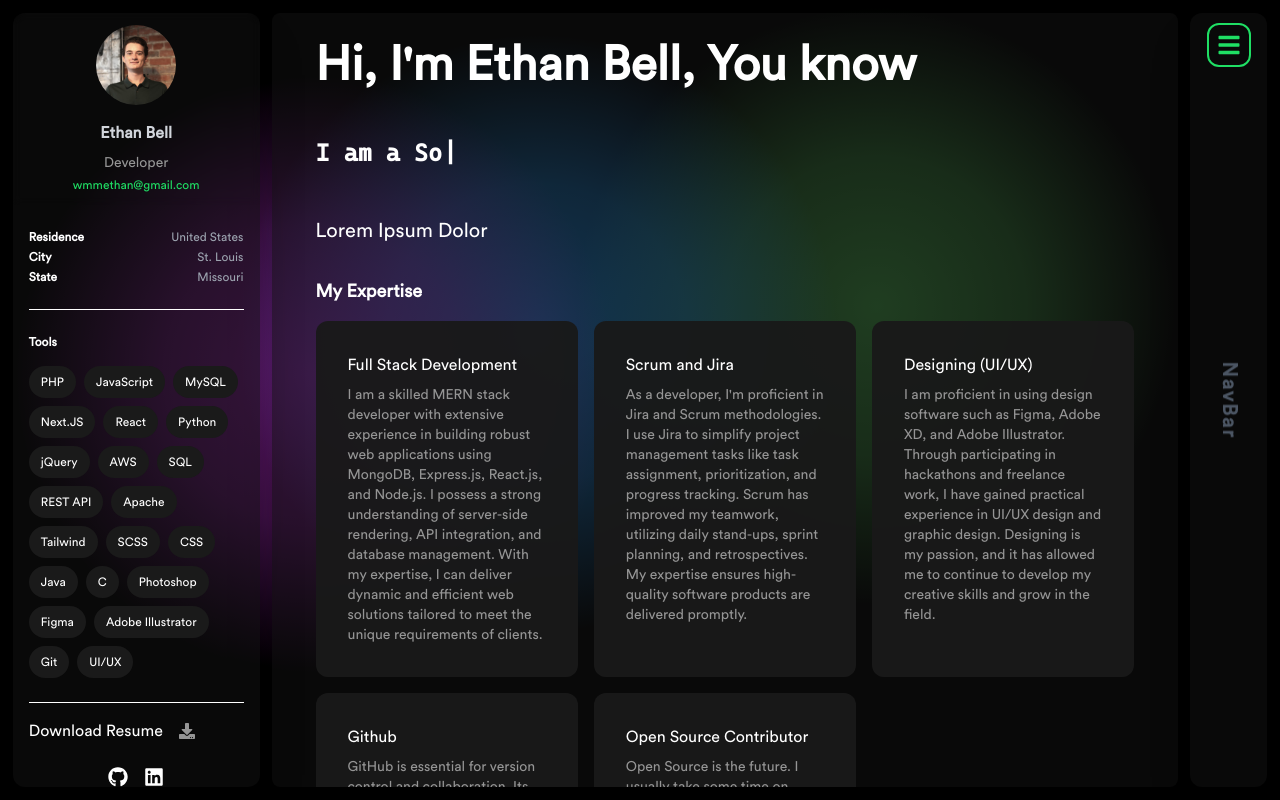
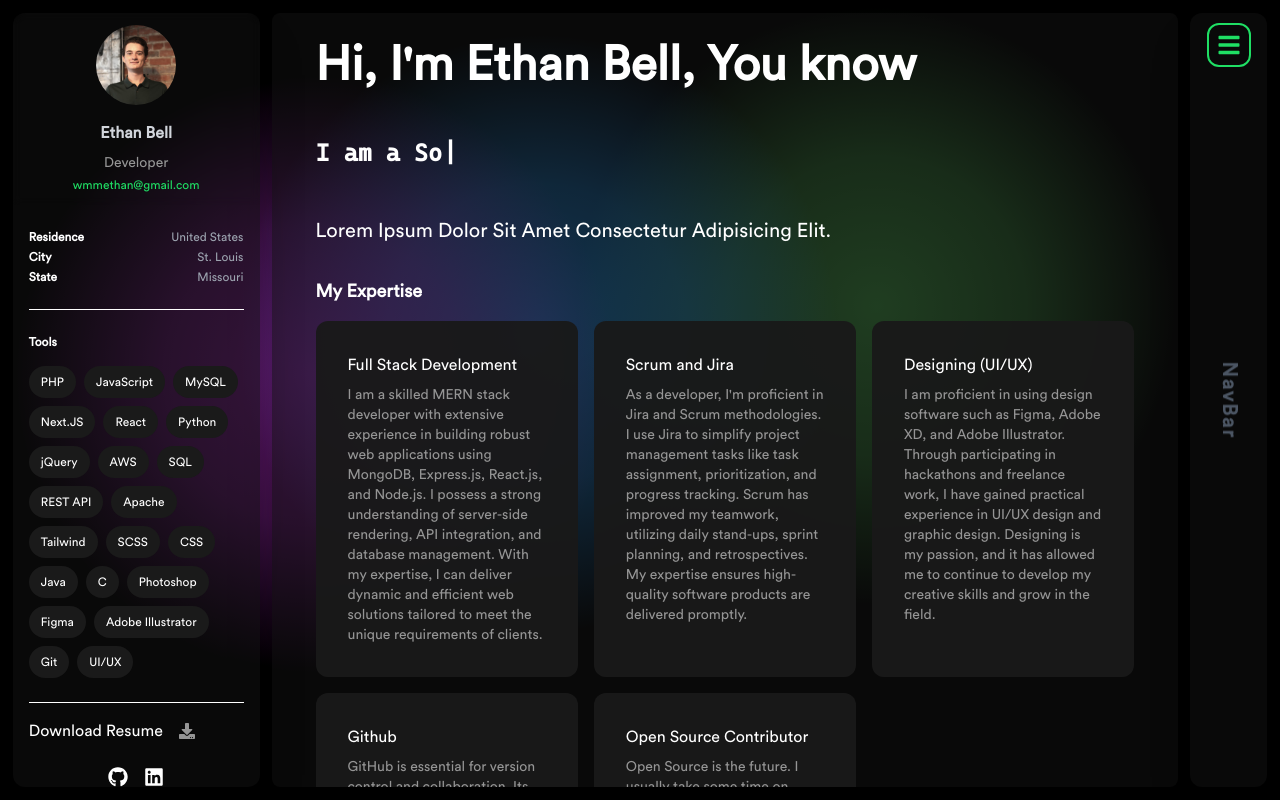
Before and after one commit to ethan33456/portfolio, a Next.js app: page / in a window 1280 px wide. Built offline with nearby package versions, Linux system fonts and the light colour scheme.

Commit message:
update bio in banner

```diff
--- a/components/HomeComponents/Banner.jsx
+++ b/components/HomeComponents/Banner.jsx
@@ -23,7 +23,7 @@ const Banner = () => {
                         </span>
                     </div>
                     <p className="text-Snow text-lg lg:text-xl mt-4 max-w-2xl">
-                        Lorem Ipsum Dolor
+                        Lorem Ipsum Dolor Sit Amet Consectetur Adipisicing Elit.
                     </p>
                 </div>
             </div>
```
